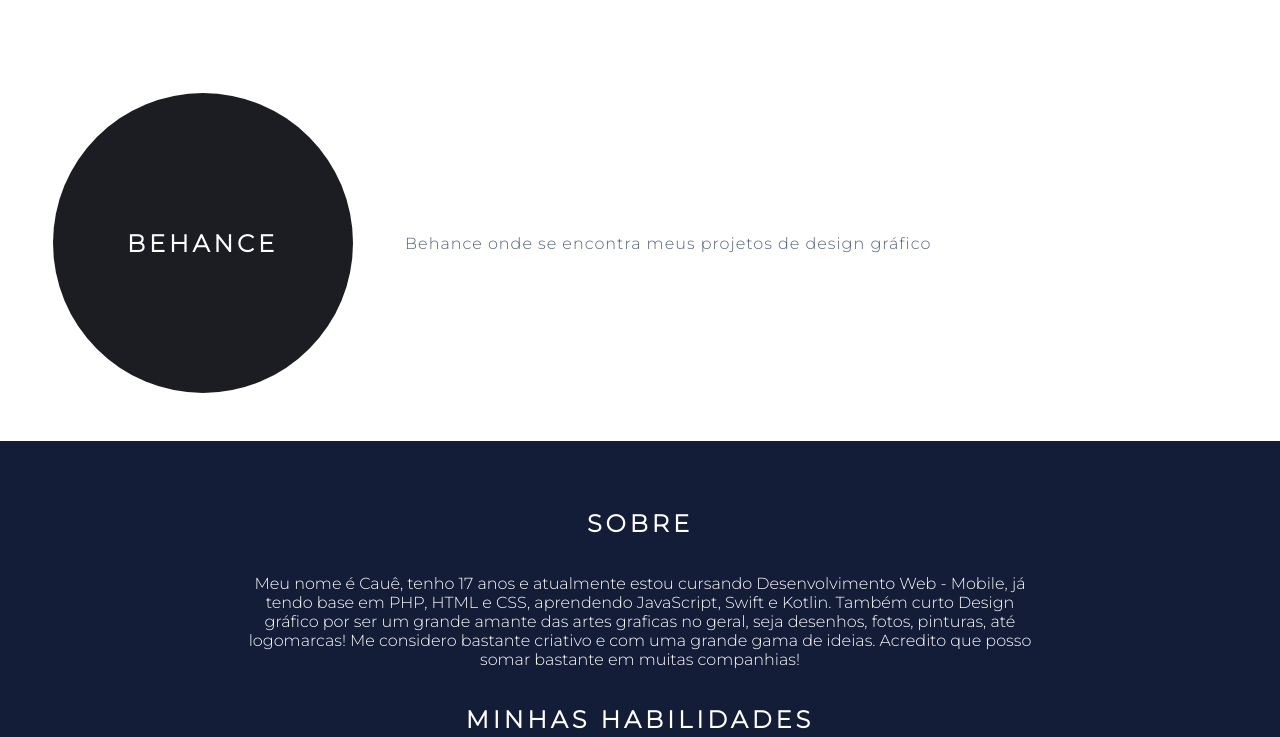
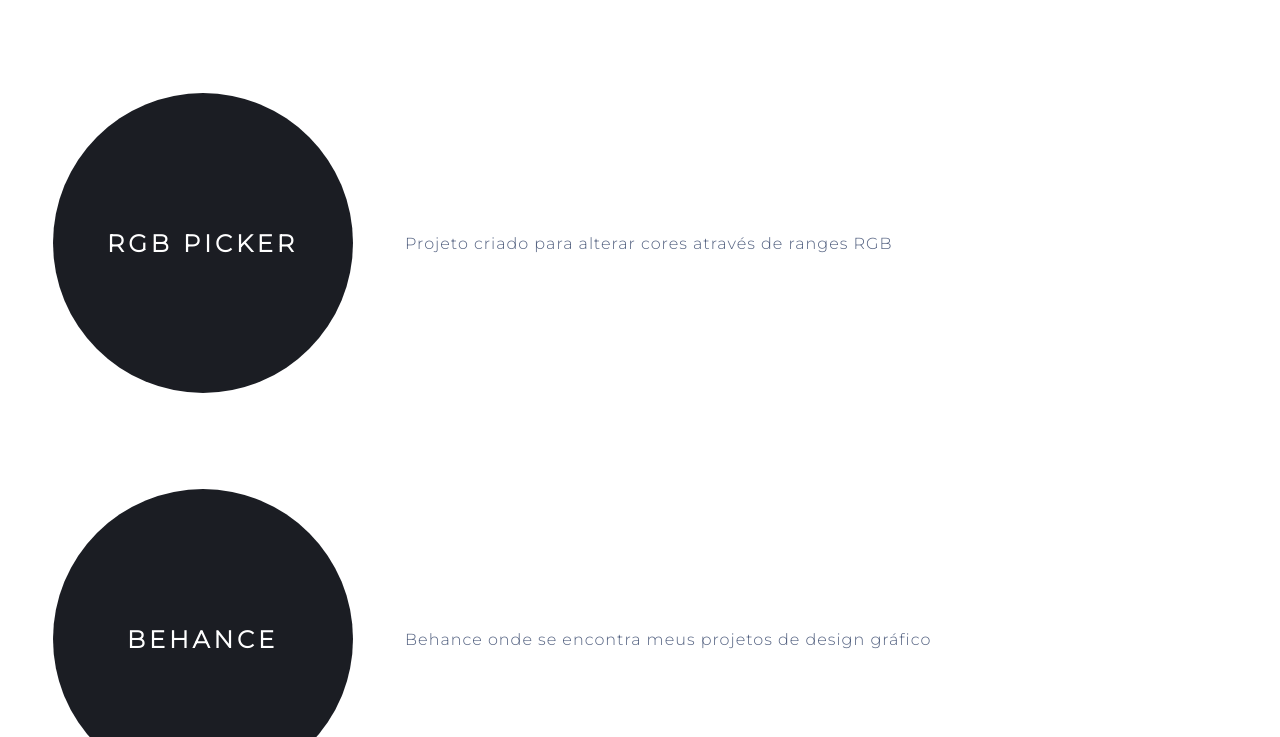
Before and after one commit to cauezind/portifolio, a plain HTML site: page index.html in a window 1280 px wide. Shown: the part 1595-2332 px from the top of the page. Drawn offline with Linux system fonts and the light colour scheme.

Commit message:
Update index.html
Adicionei projeto rgb

```diff
--- a/index.html
+++ b/index.html
@@ -80,6 +80,19 @@
                 Galeria feita com uma API para pegar os memes
             </div>
         </div>
+        <a class="projetos" href="http://rgbcaue.atwebpages.com/">
+        <div class="card-container">
+            <div class="card">
+                <div class="card-wrapper">
+                    <h2>RGB PICKER</h2>
+                    <p>Vem Ver</p>
+                </div>
+            </div>
+        </a>
+            <div class="card-text">
+                Projeto criado para alterar cores através de ranges RGB
+            </div>
+        </div>
         <a href="https://www.behance.net/caudias1" class="projetos">
         <div class="card-container">
             <div class="card">
@@ -102,7 +115,7 @@
 
         <div id="text">
              <p>Meu nome é Cauê, tenho 17 anos e atualmente estou cursando Desenvolvimento Web - Mobile,
-            já tendo base em PHP, HTML e CSS, aprendendo JavaScript, Swift e Kotlin.
+            já tendo base em PHP, HTML e CSS, JavaScript e TypeScript, aprendendo Swift e Kotlin.
             Também curto Design gráfico por ser um grande amante das artes graficas no geral, seja desenhos,
             fotos, pinturas, até logomarcas! Me considero bastante criativo e com uma grande gama de ideias.
             Acredito que posso somar bastante em muitas companhias!
```
